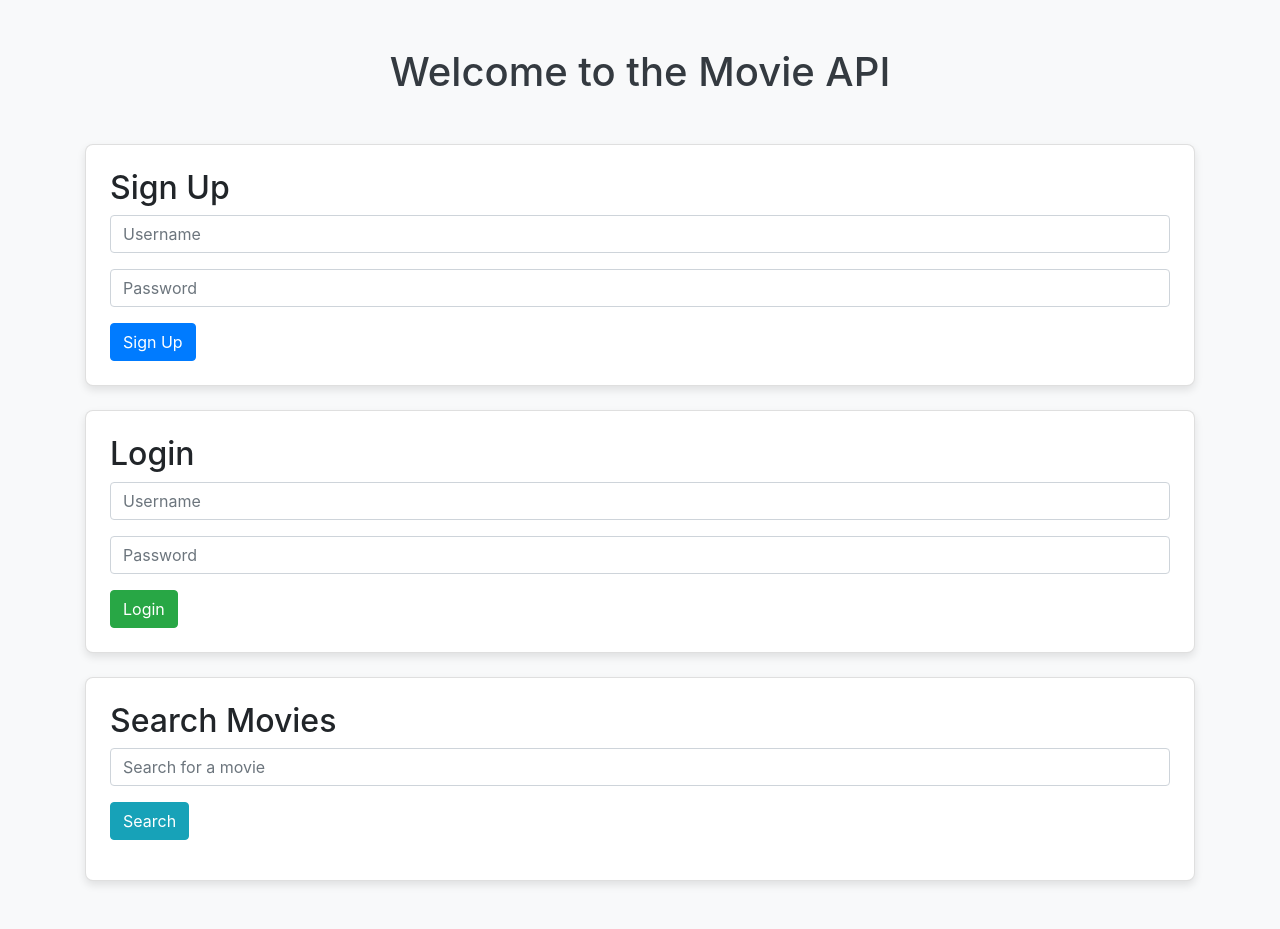
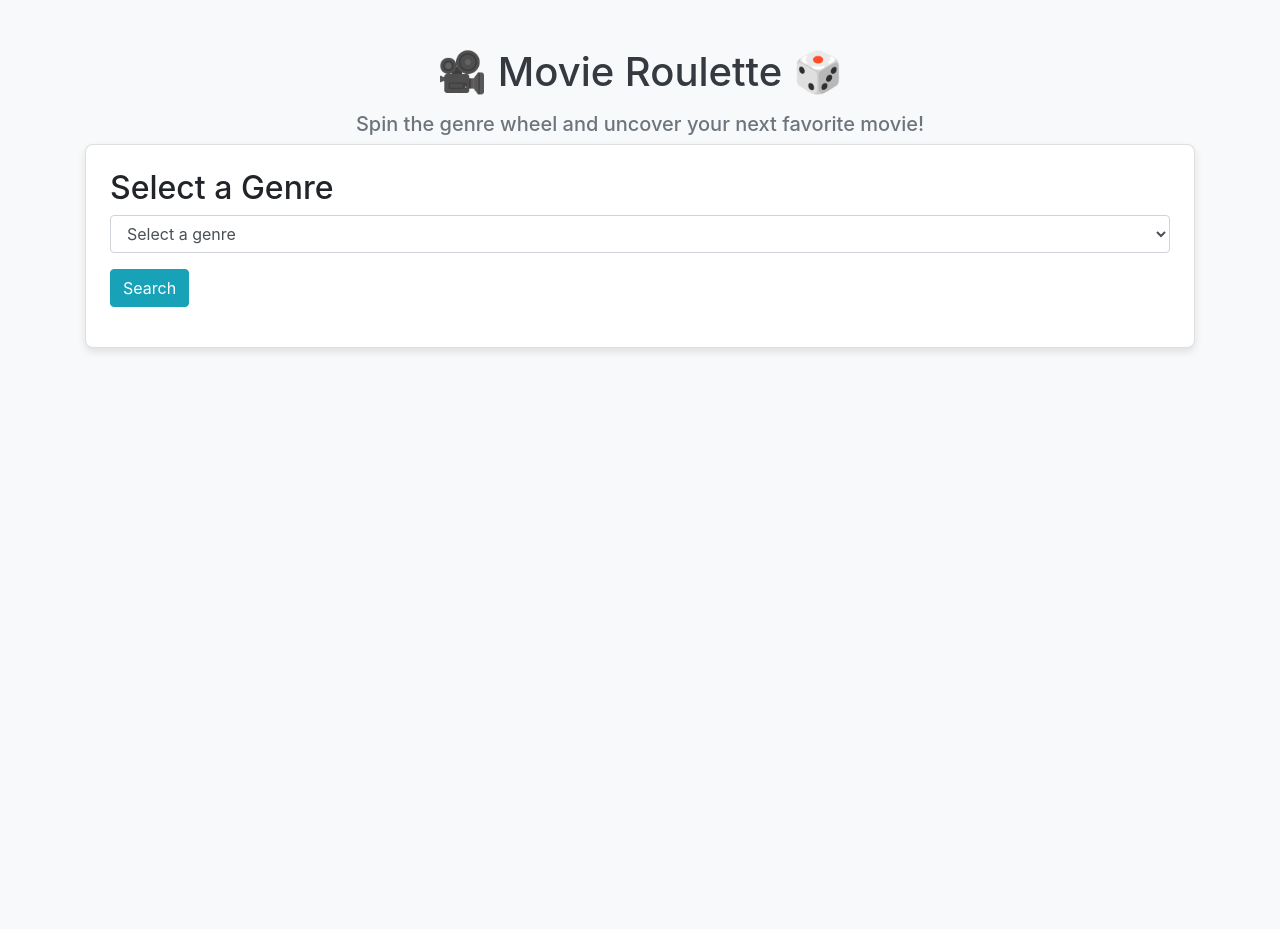
Before and after one commit to benhug2/NextFlick, a Flask app: page / in a window 1280 px wide. After the commit the page ends 352 px from the top, so only its background shows below. Run offline with Flask 3, Linux system fonts and the light colour scheme; parts of the project's set-up code (start-up, migrations or seed data) failed here and were passed over; some libraries are stand-ins or nearby versions.

Commit message:
Updated filtering

```diff
--- a/app.py
+++ b/app.py
@@ -1,73 +1,67 @@
 from flask import Flask, request, jsonify, render_template
 import pandas as pd
 import random
-from werkzeug.security import generate_password_hash, check_password_hash
 
 app = Flask(__name__)
 
-# Temporary in-memory user storage
-usersDb = {}
-userPreferences = {}
+# Load movie data
+try:
+    moviesDf = pd.read_csv('tmdb_5000_movies.csv')
+    # Ensure necessary columns
+    moviesDf['genres'] = moviesDf['genres'].fillna('[]')  # Fill missing genres
+    moviesDf['title'] = moviesDf['title'].fillna('Unknown Title')  # Fill missing titles
+except FileNotFoundError:
+    print("Error: The file 'tmdb_5000_movies.csv' was not found.")
+    exit(1)
+except Exception as e:
+    print(f"Error loading CSV: {e}")
+    exit(1)
 
-# Load movie data from CSV file
-# Ensure the data includes columns for 'genres' and 'original_language'
-moviesDf = pd.read_csv('tmdb_5000_movies.csv')
+def get_genre_list():
+    # Extract unique genres from the dataset
+    genres = set()
+    for genre_list in moviesDf['genres']:
+        try:
+            genre_data = eval(genre_list)  # Convert string to list of dicts
+            for genre in genre_data:
+                genres.add(genre['name'])
+        except:
+            continue
+    return sorted(genres)
 
 @app.route('/')
 def home():
     return render_template('index.html')
 
-@app.route('/signup', methods=['POST'])
-def signUp():
-    userDetails = request.get_json()
-    username = userDetails.get('username')
-    password = userDetails.get('password')
+@app.route('/genres', methods=['GET'])
+def fetchGenres():
+    return jsonify(get_genre_list()), 200
 
-    if not username or not password:
-        return jsonify({'message': 'Username and password are required'}), 400
+@app.route('/movies/by_genre', methods=['GET'])
+def getMovieByGenre():
+    genre = request.args.get('genre', '').strip()
+    if not genre:
+        return jsonify({'message': 'Genre parameter is required'}), 400
 
-    if username in usersDb:
-        return jsonify({'message': 'Username already exists'}), 409
+    filteredMovies = moviesDf[moviesDf['genres'].str.contains(genre, case=False, na=False)]
 
-    usersDb[username] = generate_password_hash(password)
-    userPreferences[username] = {'preferences': []}  # Initialize preferences
-    return jsonify({'message': 'User created successfully'}), 201
+    if filteredMovies.empty:
+        return jsonify({'message': f'No movies found for genre: {genre}'}), 404
 
-@app.route('/login', methods=['POST'])
-def logIn():
-    loginDetails = request.get_json()
-    username = loginDetails.get('username')
-    password = loginDetails.get('password')
+    # Select a random movie
+    random_movie = filteredMovies.sample(n=1)
+    return jsonify(random_movie[['title', 'overview', 'release_date', 'vote_average']].to_dict(orient='records')[0]), 200
 
-    if not username or not password:
-        return jsonify({'message': 'Username and password are required'}), 400
+@app.route('/movies/details', methods=['GET'])
+def movieDetails():
+    title = request.args.get('title', '').strip()
+    if not title:
+        return jsonify({'message': 'Title parameter is required'}), 400
 
-    if username not in usersDb or not check_password_hash(usersDb[username], password):
-        return jsonify({'message': 'Invalid credentials'}), 401
-
-    return jsonify({'message': 'Logged in successfully'}), 200
-
-@app.route('/movies/search', methods=['GET'])
-def searchMovies():
-    genre = request.args.get('genre', '')
-    language = request.args.get('language', '')
-
-    if not genre or not language:
-        return jsonify({'message': 'Genre and language parameters are required'}), 400
-
-    try:
-        # Filter movies based on the genre and language
-        filteredMovies = moviesDf[(moviesDf['genres'].str.contains(genre, case=False, na=False)) &
-                                  (moviesDf['original_language'] == language)]
-
-        # Randomly select one movie from the filtered list
-        if not filteredMovies.empty:
-            randomMovie = filteredMovies.sample(n=1)
-            return jsonify(randomMovie.to_dict(orient='records')), 200
-
-        return jsonify({'message': 'No movies found'}), 404
-    except Exception as e:
-        return jsonify({'message': str(e)}), 500
+    movie = moviesDf[moviesDf['title'].str.contains(title, case=False, na=False)].head(1)
+    if movie.empty:
+        return jsonify({'message': f'No details found for movie: {title}'}), 404
+    return jsonify(movie.to_dict(orient='records')[0]), 200
 
 if __name__ == '__main__':
     app.run(debug=True)
--- a/templates/index.html
+++ b/templates/index.html
@@ -3,168 +3,108 @@
     <head>
         <meta charset="UTF-8">
         <meta name="viewport" content="width=device-width, initial-scale=1.0">
-    <title>Movie API UI</title>
+        <title>Movie Mania</title>
         <link rel="stylesheet" href="https://stackpath.bootstrapcdn.com/bootstrap/4.5.2/css/bootstrap.min.css">
         <link rel="stylesheet" href="{{ url_for('static', filename='css/styles.css') }}">
     </head>
     <body class="bg-light">
 
     <div class="container my-5">
-    <h1 class="text-center mb-5">Welcome to the Movie API</h1>
+        <h1 class="text-center mb-3">🎥 Movie Roulette 🎲</h1>
+        <h5 class="text-center text-muted">Spin the genre wheel and uncover your next favorite movie!</h5>
 
-    <!-- Sign Up Section -->
+<body class="bg-light">
+
+
+
+    <!-- Genre Selection -->
     <div class="card p-4 mb-4">
-        <h2>Sign Up</h2>
-        <form id="signupForm">
+        <h2>Select a Genre</h2>
+        <form id="genreForm">
             <div class="form-group">
-                <input type="text" id="signupUsername" class="form-control" placeholder="Username" required>
-            </div>
-            <div class="form-group">
-                <input type="password" id="signupPassword" class="form-control" placeholder="Password" required>
-            </div>
-            <button type="submit" class="btn btn-primary">Sign Up</button>
-        </form>
-    </div>
-
-    <!-- Login Section -->
-    <div class="card p-4 mb-4">
-        <h2>Login</h2>
-        <form id="loginForm">
-            <div class="form-group">
-                <input type="text" id="loginUsername" class="form-control" placeholder="Username" required>
-            </div>
-            <div class="form-group">
-                <input type="password" id="loginPassword" class="form-control" placeholder="Password" required>
-            </div>
-            <button type="submit" class="btn btn-success">Login</button>
-        </form>
-    </div>
-
-    <!-- Search Movies Section -->
-    <div class="card p-4 mb-4">
-        <h2>Search Movies</h2>
-        <form id="searchForm">
-            <div class="form-group">
-                <input type="text" id="searchQuery" class="form-control" placeholder="Search for a movie">
+                <select id="genreDropdown" class="form-control" required>
+                    <option value="" disabled selected>Select a genre</option>
+                    <option value="Action">Action</option>
+                    <option value="Adventure">Adventure</option>
+                    <option value="Thriller">Thriller</option>
+                    <option value="Comedy">Comedy</option>
+                    <option value="Drama">Drama</option>
+                    <option value="Science Fiction">Science Fiction</option>
+                    <option value="Family">Family</option>
+                    <option value="Animation">Animation</option>
+                </select>
             </div>
             <button type="submit" class="btn btn-info">Search</button>
         </form>
-        <div id="searchResults" class="mt-3"></div>
+        <div id="movieDetails" class="mt-3"></div>
     </div>
 </div>
 
-<!-- Inline JavaScript for form handling -->
 <script>
-    document.getElementById('signupForm').addEventListener('submit', async (event) => {
+    document.getElementById('genreForm').addEventListener('submit', async (event) => {
         event.preventDefault();
-        const username = document.getElementById('signupUsername').value;
-        const password = document.getElementById('signupPassword').value;
+
+        const genre = document.getElementById('genreDropdown').value;
+        const movieDetailsDiv = document.getElementById('movieDetails');
+
+        if (!genre) {
+            alert('Please select a genre.');
+            return;
+        }
 
         try {
-            const response = await fetch('/signup', {
-                method: 'POST',
-                headers: { 'Content-Type': 'application/json' },
-                body: JSON.stringify({ username, password })
-            });
-            const data = await response.json();
-            alert(data.message);
-            document.getElementById('signupForm').reset();
+            const response = await fetch(`/movies/by_genre?genre=${encodeURIComponent(genre)}`);
+            if (response.ok) {
+                const movie = await response.json();
+                displayMovieDetails(movie, genre, movieDetailsDiv);
+            } else {
+                const errorData = await response.json();
+                movieDetailsDiv.innerHTML = `<p>${errorData.message}</p>`;
+            }
         } catch (error) {
-            console.error("Signup error:", error);
-            alert("An error occurred during sign-up.");
+            console.error('Error fetching movie by genre:', error);
+            alert('An error occurred. Please try again later.');
         }
     });
 
-    document.getElementById('loginForm').addEventListener('submit', async (event) => {
-        event.preventDefault();
-        const username = document.getElementById('loginUsername').value;
-        const password = document.getElementById('loginPassword').value;
+    function displayMovieDetails(movie, genre, container) {
+        container.innerHTML = `
+            <h5>${movie.title}</h5>
+            <p><strong>Overview:</strong> ${movie.overview || 'No overview available.'}</p>
+            <p><strong>Release Date:</strong> ${movie.release_date || 'Unknown'}</p>
+            <p><strong>Rating:</strong> ${movie.vote_average || 'N/A'}</p>
+            <button id="tellMeMore" class="btn btn-primary mt-2">Tell Me More</button>
+            <button id="nextOption" class="btn btn-secondary mt-2">Next Option</button>
+        `;
 
+        document.getElementById('tellMeMore').addEventListener('click', async () => {
             try {
-            const response = await fetch('/login', {
-                method: 'POST',
-                headers: { 'Content-Type': 'application/json' },
-                body: JSON.stringify({ username, password })
-            });
-            const data = await response.json();
-            alert(data.message);
-            document.getElementById('loginForm').reset();
+                const response = await fetch(`/movies/details?title=${encodeURIComponent(movie.title)}`);
+                if (response.ok) {
+                    const details = await response.json();
+                    alert(JSON.stringify(details, null, 2)); // Display movie details
+                } else {
+                    alert('Failed to fetch details.');
+                }
             } catch (error) {
-            console.error("Login error:", error);
-            alert("An error occurred during login.");
+                console.error('Error fetching movie details:', error);
             }
         });
 
-    document.getElementById('searchForm').addEventListener('submit', async (event) => {
-        console.log("Search form submitted"); // Debugging statement
-        event.preventDefault();
-        const query = document.getElementById('searchQuery').value;
-
+        document.getElementById('nextOption').addEventListener('click', async () => {
             try {
-            const response = await fetch(`/movies/search?query=${encodeURIComponent(query)}`);
-
+                const response = await fetch(`/movies/by_genre?genre=${encodeURIComponent(genre)}`);
                 if (response.ok) {
-                const movies = await response.json();
-                const resultsDiv = document.getElementById('searchResults');
-                resultsDiv.innerHTML = '';  // Clear previous results
-
-                if (movies.length > 0) {
-                    movies.forEach(movie => {
-                        const movieDiv = document.createElement('div');
-                        movieDiv.classList.add('mb-2', 'p-3', 'border', 'rounded', 'bg-light');
-
-                        // Extract and format movie details
-                        const title = movie.title || 'Unknown Title';
-                        const overview = movie.overview || 'No overview available';
-                        const releaseDate = movie.release_date || 'Unknown Release Date';
-                        const rating = movie.vote_average || 'N/A';
-                        const budget = movie.budget ? `$${movie.budget.toLocaleString()}` : 'Unknown';
-                        const revenue = movie.revenue ? `$${movie.revenue.toLocaleString()}` : 'Unknown';
-                        const runtime = movie.runtime ? `${movie.runtime} minutes` : 'Unknown';
-                        const tagline = movie.tagline || 'No tagline available';
-                        const homepage = movie.homepage ? `<a href="${movie.homepage}" target="_blank">${movie.homepage}</a>` : 'No homepage available';
-                        const originalLanguage = movie.original_language || 'Unknown';
-                        const status = movie.status || 'Unknown';
-
-                        // Parse JSON strings for genres, keywords, production companies, and languages
-                        const genres = JSON.parse(movie.genres || '[]').map(genre => genre.name).join(', ') || 'N/A';
-                        const keywords = JSON.parse(movie.keywords || '[]').map(keyword => keyword.name).join(', ') || 'N/A';
-                        const productionCompanies = JSON.parse(movie.production_companies || '[]').map(company => company.name).join(', ') || 'N/A';
-                        const spokenLanguages = JSON.parse(movie.spoken_languages || '[]').map(language => language.name).join(', ') || 'N/A';
-
-                        // Display movie details
-                        movieDiv.innerHTML = `
-                            <h4>${title}</h4>
-                            <p><strong>Tagline:</strong> ${tagline}</p>
-                            <p><strong>Overview:</strong> ${overview}</p>
-                            <p><strong>Release Date:</strong> ${releaseDate}</p>
-                            <p><strong>Rating:</strong> ${rating}</p>
-                            <p><strong>Budget:</strong> ${budget}</p>
-                            <p><strong>Revenue:</strong> ${revenue}</p>
-                            <p><strong>Runtime:</strong> ${runtime}</p>
-                            <p><strong>Status:</strong> ${status}</p>
-                            <p><strong>Homepage:</strong> ${homepage}</p>
-                            <p><strong>Original Language:</strong> ${originalLanguage}</p>
-                            <p><strong>Genres:</strong> ${genres}</p>
-                            <p><strong>Keywords:</strong> ${keywords}</p>
-                            <p><strong>Production Companies:</strong> ${productionCompanies}</p>
-                            <p><strong>Spoken Languages:</strong> ${spokenLanguages}</p>
-                        `;
-
-                        resultsDiv.appendChild(movieDiv);
-                    });
+                    const newMovie = await response.json();
+                    displayMovieDetails(newMovie, genre, container);
                 } else {
-                    resultsDiv.innerHTML = '<p>No movies found.</p>';
-                }
-            } else {
-                console.error("Search failed. Status:", response.status);
-                alert("Failed to fetch movies. Please try again.");
+                    alert('Failed to fetch next movie.');
                 }
             } catch (error) {
-            console.error("Error during search:", error);
-            alert("An error occurred. Please try again.");
+                console.error('Error fetching next movie:', error);
             }
         });
+    }
 </script>
 
 </body>
```
Also changed, not shown: static/js/scripts.js (+84 -59 lines). Lines whose indentation alone changed are shown as unchanged.
